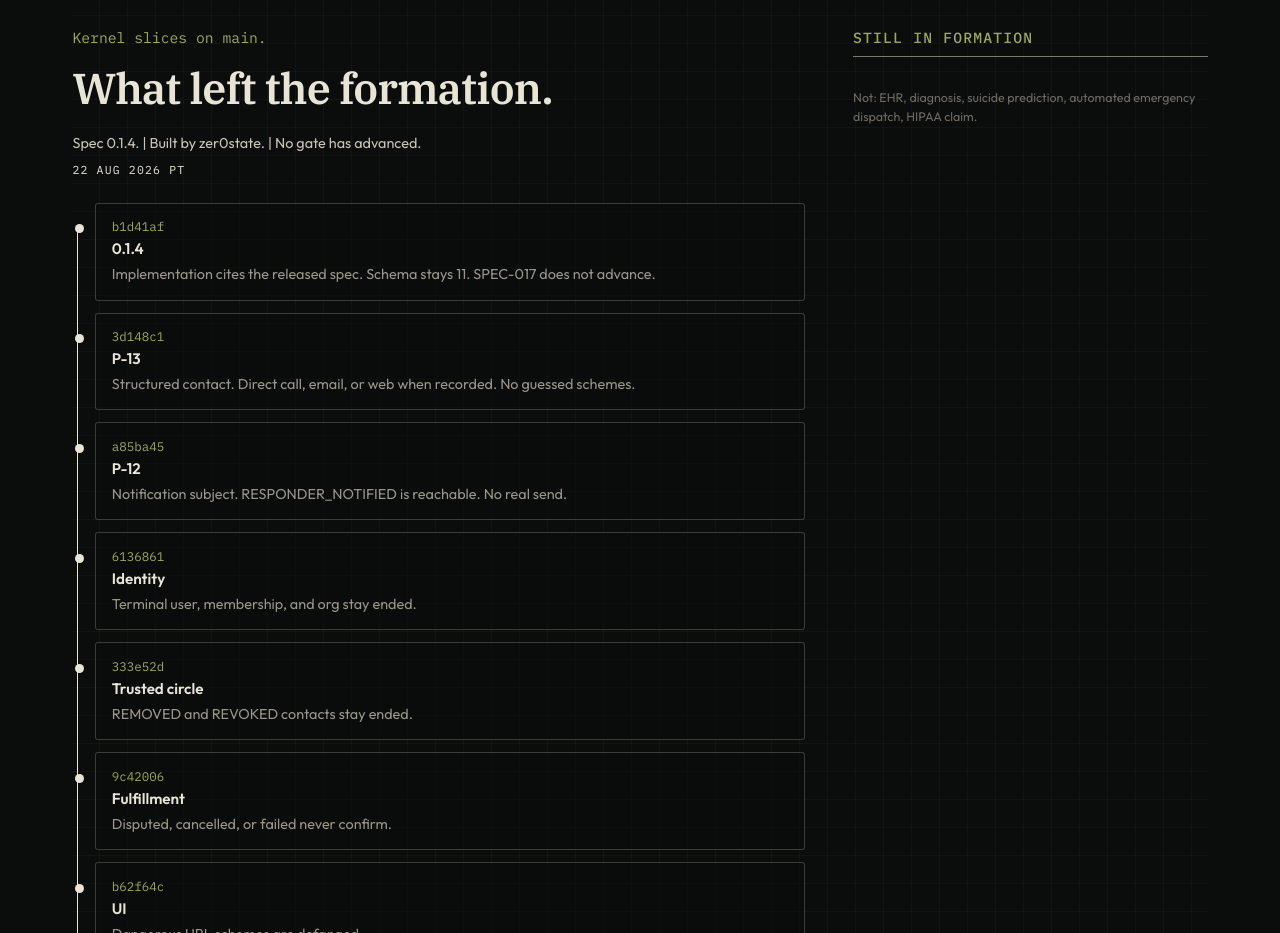
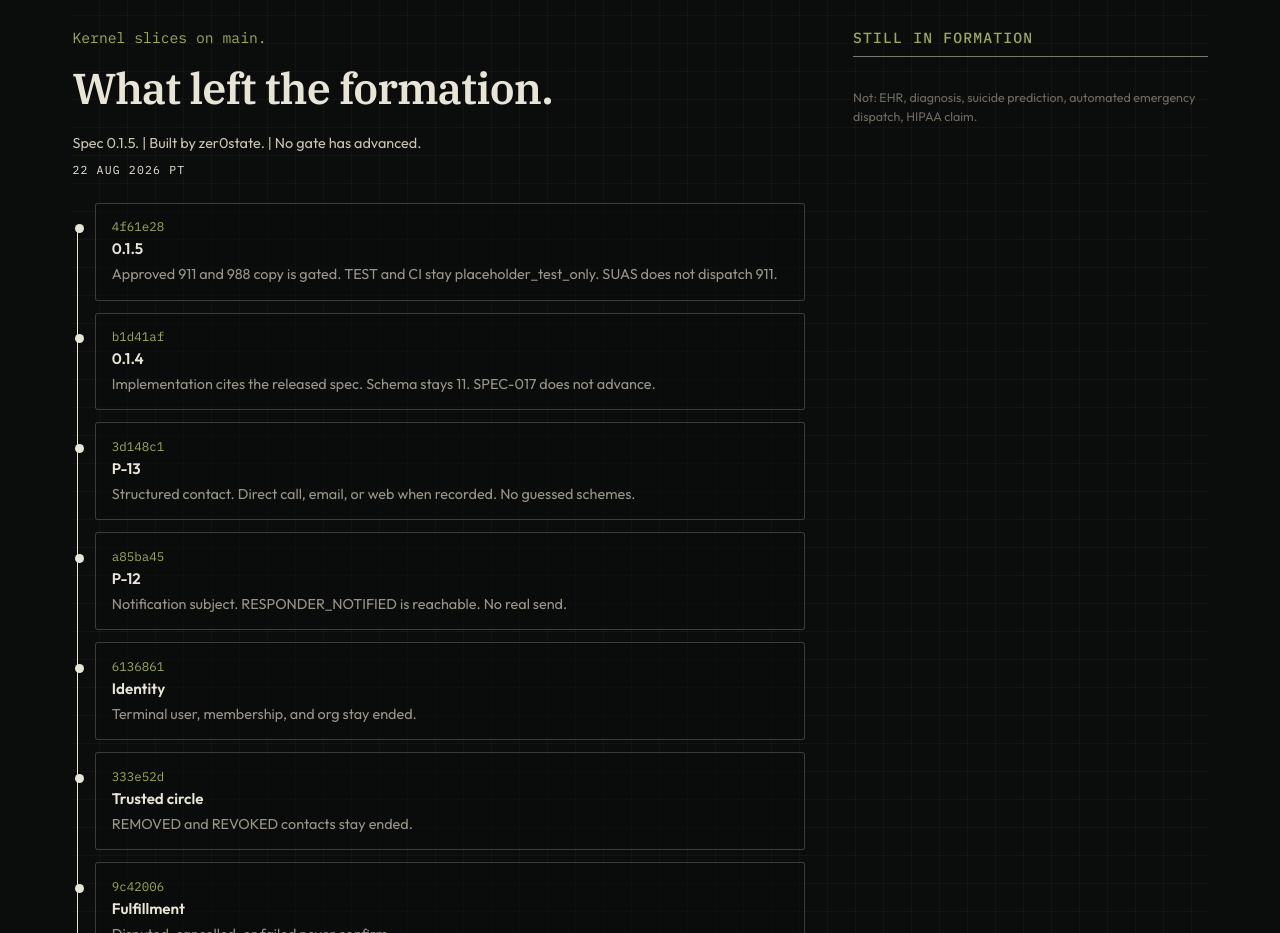
Before and after one commit to scrimshawlife-ctrl/SUAS, a website: page docs/index.html in a window 1280 px wide. Shown: the part 820-1753 px from the top of the page. Drawn offline with Linux system fonts and the light colour scheme.

Commit message:
pages: add 0.1.5 D-012 plate (#41)
Record the #40 squash 4f61e28 on the public changelog. Spec meta is 0.1.5.
Approved 911/988 copy is gated. TEST/CI stay placeholder_test_only. SUAS does
not dispatch 911. SPEC-017 stays NOT READY.

Co-authored-by: Cursor Agent <cursoragent@cursor.com>

```diff
--- a/docs/index.html
+++ b/docs/index.html
@@ -359,10 +359,20 @@
           <div class="changelog-left">
             <p class="kicker">Kernel slices on main.</p>
             <h2 id="changelog-title">What left the formation.</h2>
-            <p class="meta">Spec 0.1.4. | Built by zer0state. | No gate has advanced.</p>
+            <p class="meta">Spec 0.1.5. | Built by zer0state. | No gate has advanced.</p>
             <p class="date">22 AUG 2026 PT</p>
 
             <ol class="slice-list done">
+              <li>
+                <article class="slice-plate">
+                  <p class="hash">4f61e28</p>
+                  <h3>0.1.5</h3>
+                  <p>
+                    Approved 911 and 988 copy is gated. TEST and CI stay
+                    placeholder_test_only. SUAS does not dispatch 911.
+                  </p>
+                </article>
+              </li>
               <li>
                 <article class="slice-plate">
                   <p class="hash">b1d41af</p>
```
